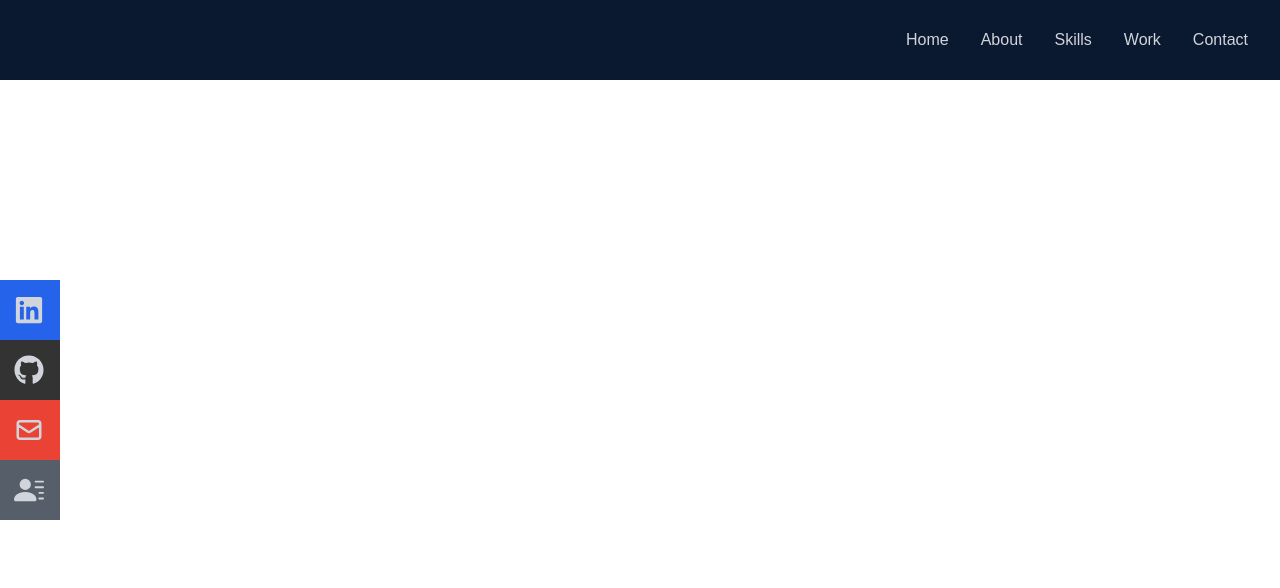
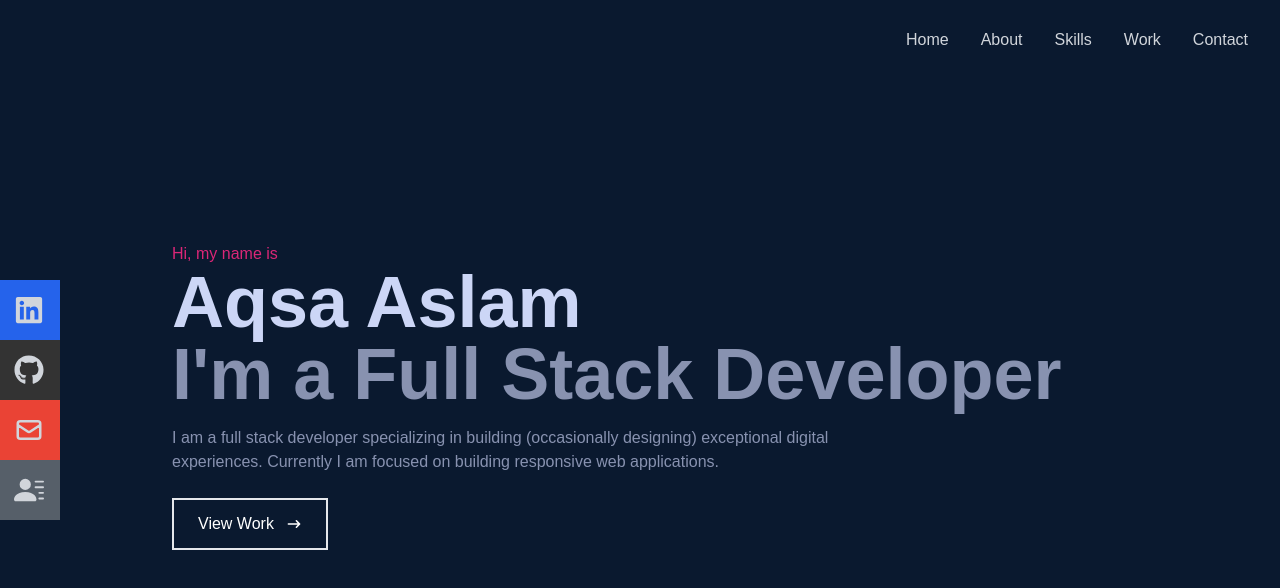
Before and after one commit to AqsaAslam01/portfolio-site, a React (Create React App) app: page / in a window 1280 px wide. Shown: the top 588 px of the page. Built offline with nearby package versions, Linux system fonts and the light colour scheme.

Commit message:
home page

```diff
--- a/src/App.js
+++ b/src/App.js
@@ -1,9 +1,11 @@
 import Navbar from "./components/Navbar";
+import Home from "./components/Home";
 
 function App() {
   return (
     <div>
       <Navbar />
+      <Home />
     </div>
   );
 }
--- /dev/null
+++ b/src/components/Home.jsx
@@ -0,0 +1,27 @@
+import React from "react";
+import { HiArrowNarrowRight } from "react-icons/hi";
+
+const Home = () => {
+    return (
+        <div name="home" className="w-full h-screen bg-[#0a192f]">
+            <div className="max-w-[1000px] mx-auto px-8 flex flex-col justify-center h-full">
+                <p className="text-pink-600">Hi, my name is</p>
+                <h1 className="text-4xl sm:text-7xl font-bold text-[#ccd6f6]">Aqsa Aslam</h1>
+                <h2 className="text-4xl sm:text-7xl font-bold text-[#8892b0]">I'm a Full Stack Developer</h2>
+                <p className="text-[#8892b0] py-4 max-w-[700px]">I am a full stack developer specializing in building (occasionally designing)
+                    exceptional digital experiences. Currently I am focused on building responsive
+                    web applications. </p>
+                <div>
+                    <button className="text-white group border-2 px-6 py-3 my-2 flex items-center hover:bg-pink-600 hover:border-pink-600">View Work
+                        <span className="group-hover:rotate-90 duration-300">
+                            <HiArrowNarrowRight className="ml-3" />
+                        </span>
+                    </button>
+                </div>
+            </div>
+
+        </div>
+    )
+}
+
+export default Home;
```
